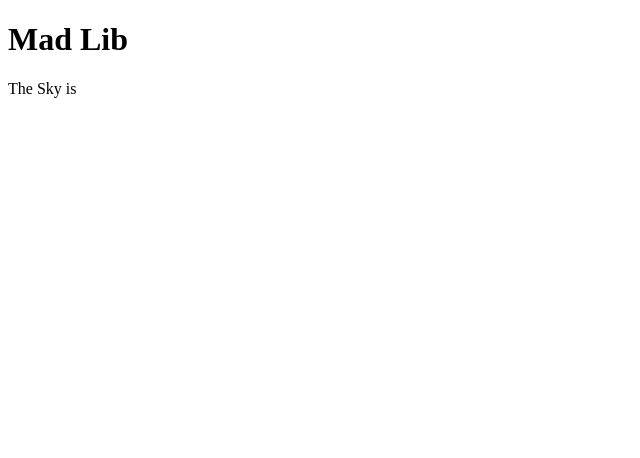
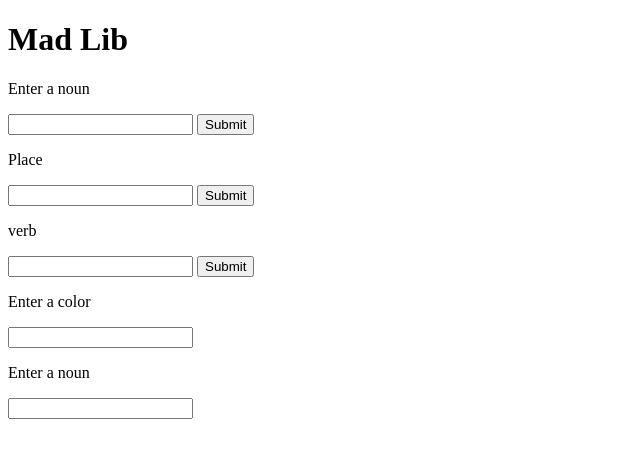
Before and after one commit to wiegersJake2022/wiegersJake2022.github.io, a plain HTML site: page mad.html in a window 1280 px wide. Shown: the whole page, without its empty margins (0-640 px from the left). Drawn offline with Linux system fonts and the light colour scheme.

Commit message:
STMA page

```diff
--- a/mad.html
+++ b/mad.html
@@ -8,8 +8,22 @@
 
 <body>
 	<h1> Mad Lib</h1>
-	<p>The Sky is </p>
+	<p>Enter a noun </p>
+	<input id="in1" type="text">
+	<button id="password">Submit</button>
 
+	<p>Place</p>
+	<input id="in2" type="text">
+	<button id="password1">Submit</button>
+
+	<p>verb </p>
+	<input id="password2" type="text">
+	<button id="password3">Submit</button>
+	<p>Enter a color</p>
+	<input id="in3" type="text">
+
+	<p>Enter a noun</p>
+	<input id="in4" type="text">
 	<script src="mad.js"></script>
 </body>
 </html>
```
Also changed, not shown: Images/STMA.html (added, +11 -0 lines).
